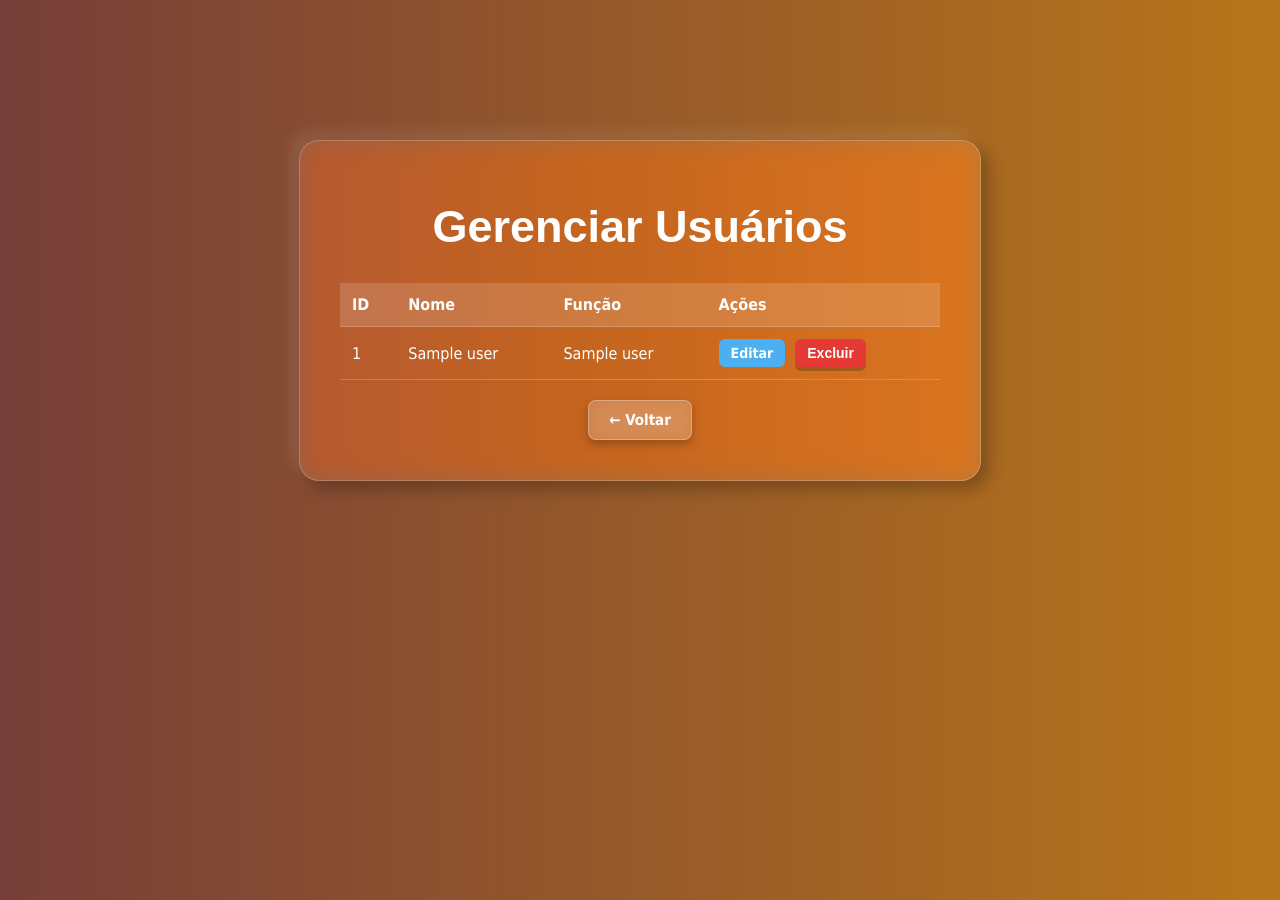
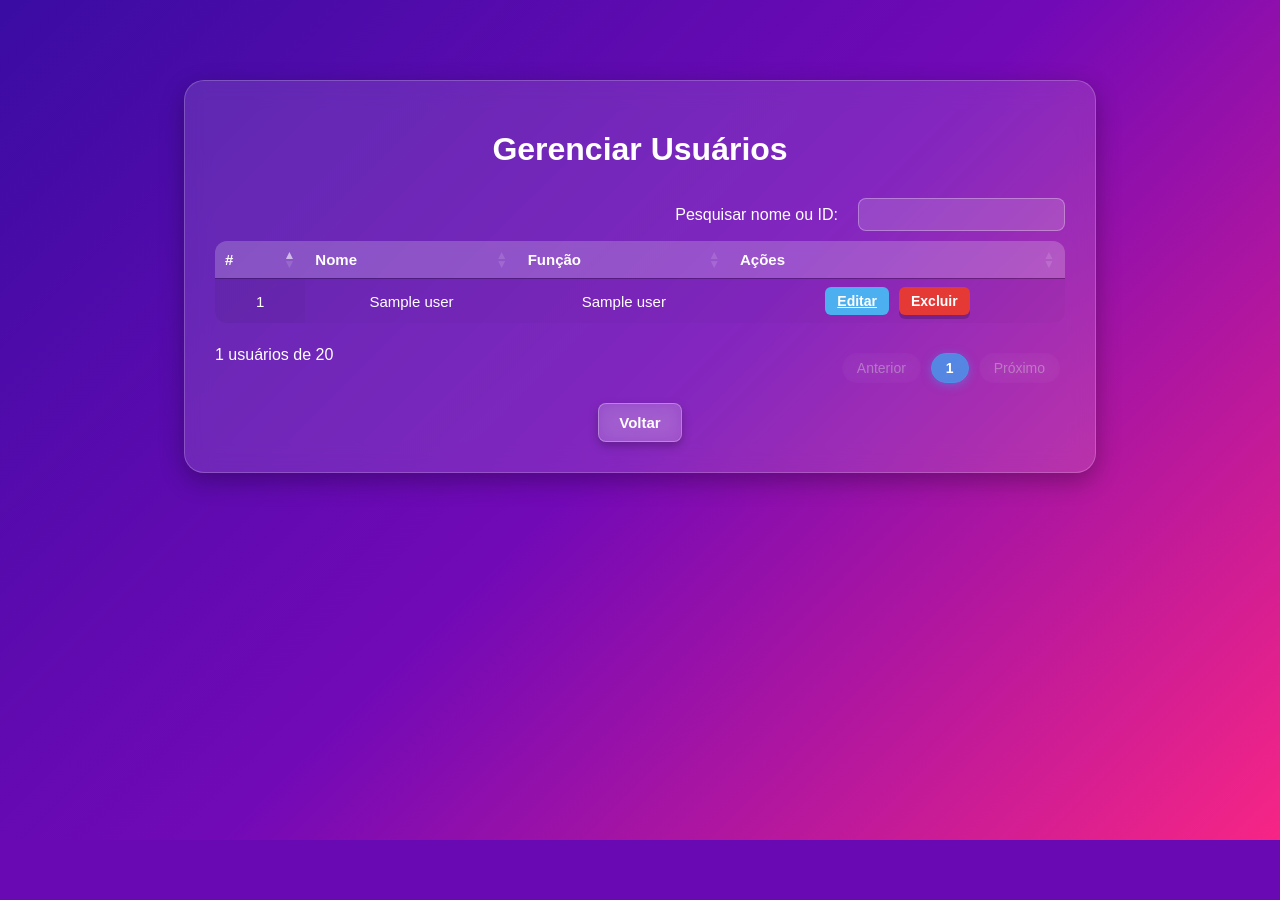
Before and after one commit to Thainalimaviana/SIMPLIX-UNICO, a Flask app: template templates/usuarios.html in a window 1280 px wide. After the commit the page ends 840 px from the top, so only its background shows below. Run offline with Flask 3, Linux system fonts and the light colour scheme; the template is opened without the code that fills it: most values are stand-ins (such as "Sample title", 1, 10 or a date in 2020); some libraries are stand-ins or nearby versions; some web fonts are replaced.

Commit message:
Gerenciador de Usuários

```diff
--- a/app.py
+++ b/app.py
@@ -162,10 +162,20 @@ def editar_usuario(user_id):
     conn = get_conn()
     c = conn.cursor()
 
+    if isinstance(conn, sqlite3.Connection):
+        c.execute("SELECT id, nome, role, background FROM users WHERE id = ?", (user_id,))
+    else:
+        c.execute("SELECT id, nome, role, background FROM users WHERE id = %s", (user_id,))
+    user = c.fetchone()
+
+    if not user:
+        conn.close()
+        return "Usuário não encontrado", 404
+
     if request.method == "POST":
         novo_nome = request.form["nome"]
         nova_senha = request.form["senha"]
-        novo_background = request.form["background"]
+        novo_background = request.form.get("background", user[3] if len(user) > 3 else "#133abb,#00e1ff")
 
         if nova_senha.strip():
             senha_hash = hash_senha(nova_senha)
@@ -187,11 +197,6 @@ def editar_usuario(user_id):
         conn.close()
         return redirect(url_for("gerenciar_usuarios"))
 
-    if isinstance(conn, sqlite3.Connection):
-        c.execute("SELECT id, nome, role, background FROM users WHERE id = ?", (user_id,))
-    else:
-        c.execute("SELECT id, nome, role, background FROM users WHERE id = %s", (user_id,))
-    user = c.fetchone()
     conn.close()
     return render_template("editar.html", user=user)
 
--- a/templates/usuarios.html
+++ b/templates/usuarios.html
@@ -3,35 +3,76 @@
 
 <head>
   <meta charset="UTF-8">
-  <title>📑 Gerenciar Usuários</title>
+  <title>Gerenciar Usuários</title>
   <link rel="stylesheet" href="/static/style.css">
+  <link rel="stylesheet" href="https://cdn.datatables.net/1.13.6/css/jquery.dataTables.min.css">
   <link href="https://fonts.googleapis.com/css2?family=Tomorrow&display=swap" rel="stylesheet">
 
   <style>
-    table {
+    body {
+      background: linear-gradient(135deg, #3a0ca3, #7209b7, #f72585);
+      font-family: 'Poppins', sans-serif;
+      color: #fff;
+      display: flex;
+      justify-content: center;
+      align-items: flex-start;
+      height: 100vh;
+      margin: 0;
+      padding-top: 40px;
+    }
+
+    .container {
+      width: 90%;
+      max-width: 850px;
+      background: rgba(255, 255, 255, 0.12);
+      backdrop-filter: blur(12px);
+      padding: 30px;
+      border-radius: 20px;
+      box-shadow: 0 8px 25px rgba(0, 0, 0, 0.3);
+      text-align: center;
+      overflow: hidden;
+    }
+
+    h1 {
+      font-size: 32px;
+      margin-bottom: 20px;
+      font-weight: bold;
+    }
+
+    table.dataTable {
       width: 100%;
       border-collapse: collapse;
-      margin-top: 20px;
-      color: var(--cor-texto);
+      border-radius: 12px;
+      overflow: hidden;
+      color: #fff;
+      font-size: 15px;
     }
 
-    th,
-    td {
+    table.dataTable thead {
+      background: rgba(255, 255, 255, 0.2);
+    }
+
+    table.dataTable th,
+    table.dataTable td {
       padding: 12px;
-      text-align: left;
+      text-align: center;
       border-bottom: 1px solid rgba(255, 255, 255, 0.2);
     }
 
-    th {
-      background: rgba(255, 255, 255, 0.15);
+    .acoes-btns {
+      display: flex;
+      justify-content: center;
+      align-items: center;
+      gap: 10px;
     }
 
     .btn {
       padding: 6px 12px;
       border-radius: 6px;
-      text-decoration: none;
       font-size: 14px;
       font-weight: bold;
+      border: none;
+      cursor: pointer;
       transition: 0.3s;
     }
 
@@ -52,17 +93,116 @@
     .btn-excluir:hover {
       background: #b71c1c;
     }
+
+    .btn-voltar {
+      margin-top: 20px;
+      display: inline-block;
+      padding: 10px 20px;
+      border-radius: 8px;
+      background: rgba(255, 255, 255, 0.15);
+      border: 1px solid rgba(255, 255, 255, 0.3);
+      color: #fff;
+      font-size: 15px;
+      font-weight: bold;
+      text-decoration: none;
+      transition: all 0.3s ease;
+    }
+
+    .btn-voltar:hover {
+      background: #4c94e7;
+      border-color: #1565c0;
+    }
+
+    .dataTables_length select {
+      background: rgba(255, 255, 255, 0.15) !important;
+      color: #fff !important;
+      border: 1px solid rgba(255, 255, 255, 0.3) !important;
+      border-radius: 8px !important;
+      padding: 6px 12px !important;
+    }
+
+    .dataTables_filter {
+      float: right !important;
+      margin-top: 10px !important;
+      margin-bottom: 10px !important;
+    }
+
+    .dataTables_filter label {
+      display: flex !important;
+      align-items: center !important;
+      justify-content: flex-end !important;
+      gap: 10px !important;
+    }
+
+    .dataTables_filter input[type="search"] {
+      background: rgba(255, 255, 255, 0.15) !important;
+      color: #fff !important;
+      border: 1px solid rgba(255, 255, 255, 0.3) !important;
+      border-radius: 8px !important;
+      padding: 8px 14px !important;
+      margin-left: 10px !important;
+      min-width: 180px;
+    }
+
+    .dataTables_wrapper .dataTables_paginate {
+      margin-top: 25px;
+      text-align: center;
+    }
+
+    .dataTables_wrapper .dataTables_paginate .paginate_button {
+      display: inline-block;
+      min-width: 35px;
+      padding: 6px 14px;
+      margin: 0 5px;
+      border-radius: 20px;
+      background: rgba(255, 255, 255, 0.15);
+      border: 1px solid rgba(255, 255, 255, 0.25);
+      color: #ffffff !important;
+      font-weight: 500;
+      font-size: 14px;
+      cursor: pointer;
+      transition: all 0.3s ease;
+      backdrop-filter: blur(8px);
+    }
+
+    .dataTables_wrapper .dataTables_paginate .paginate_button:not(.current):not(.disabled):hover {
+      background: rgba(255, 255, 255, 0.25);
+      border-color: rgba(255, 255, 255, 0.4);
+      color: #fff !important;
+      box-shadow: 0 2px 8px rgba(0, 0, 0, 0.3);
+    }
+
+    .dataTables_wrapper .dataTables_paginate .paginate_button.current {
+      background: rgba(76, 144, 231, 0.9);
+      border-color: rgba(76, 144, 231, 1);
+      color: #fff !important;
+      font-weight: bold;
+      box-shadow: 0 2px 10px rgba(76, 144, 231, 0.5);
+    }
+
+    .dataTables_wrapper .dataTables_paginate .paginate_button.disabled {
+      opacity: 0.4;
+      cursor: not-allowed;
+      color: #ddd !important;
+      box-shadow: none;
+    }
+
+    .dataTables_info {
+      text-align: left !important;
+      margin-top: 10px !important;
+      font-weight: 500;
+    }
   </style>
 </head>
 
-<body class="pagina">
+<body>
   <div class="container">
     <h1>Gerenciar Usuários</h1>
 
-    <table>
+    <table id="usuarios" class="display">
       <thead>
         <tr>
-          <th>ID</th>
+          <th>#</th>
           <th>Nome</th>
           <th>Função</th>
           <th>Ações</th>
@@ -71,7 +211,7 @@
       <tbody>
         {% for user in usuarios %}
         <tr>
-          <td>{{ user[0] }}</td>
+          <td>{{ loop.index }}</td>
           <td>{{ user[1] }}</td>
           <td>{{ user[2] }}</td>
           <td>
@@ -86,8 +226,32 @@
         {% endfor %}
       </tbody>
     </table>
-    <a href="/index" class="btn-voltar">← Voltar</a>
+
+    <a href="/index" class="btn-voltar">Voltar</a>
   </div>
+
+  <script src="https://code.jquery.com/jquery-3.6.0.min.js"></script>
+  <script src="https://cdn.datatables.net/1.13.6/js/jquery.dataTables.min.js"></script>
+
+  <script>
+    $(document).ready(function () {
+      $('#usuarios').DataTable({
+        paging: true,
+        pageLength: 20,
+        lengthChange: false,
+        language: {
+          search: "Pesquisar nome ou ID:",
+          zeroRecords: "Nenhum usuário encontrado",
+          infoEmpty: "Nenhum usuário",
+          info: "_TOTAL_ usuários de 20",
+          paginate: {
+            previous: "Anterior",
+            next: "Próximo"
+          }
+        }
+      });
+    });
+  </script>
 </body>
 
 </html>
```
Also changed, not shown: users.db.
